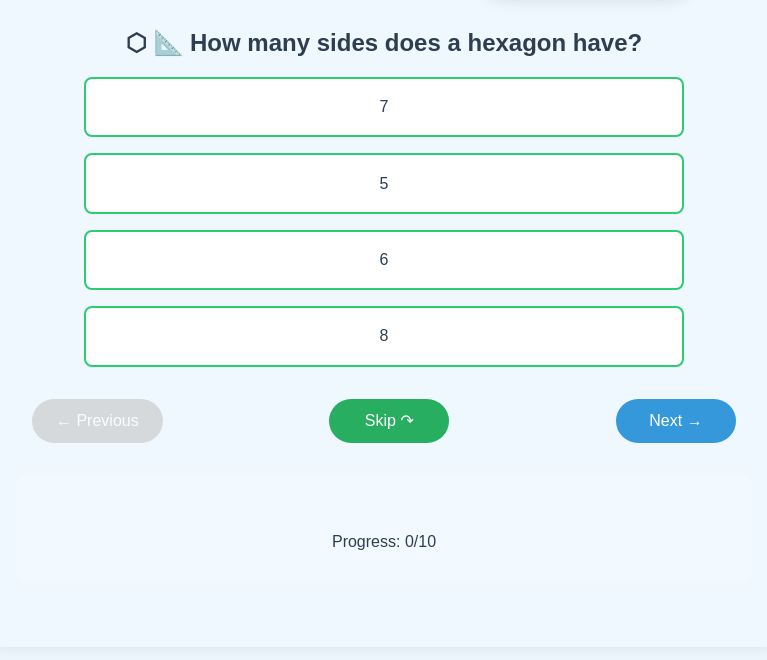
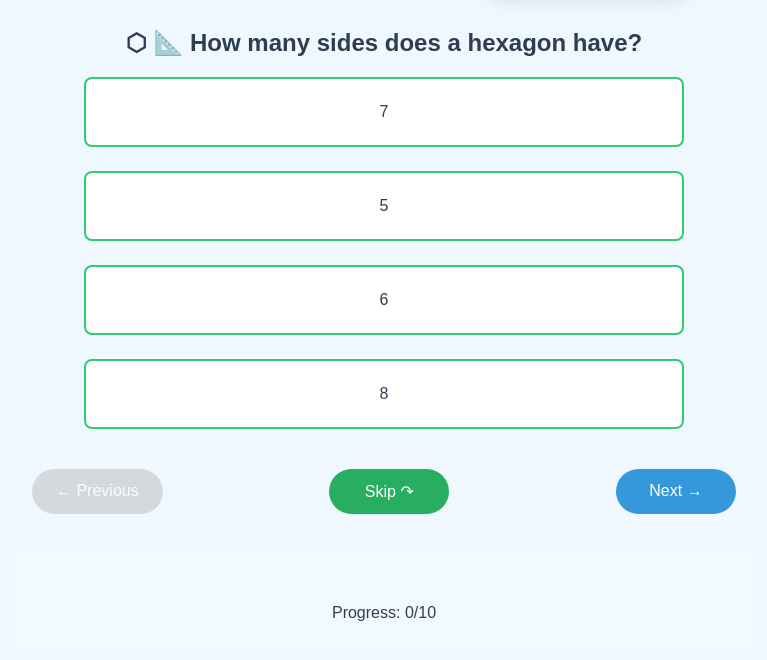
Before and after one commit to Markcrest-dev/Biology-Quiz, a website: page math.html in a window 1280 px wide. Shown: the part 206-866 px from the top of the page, without its empty margins (256-1023 px from the left). Drawn offline with Linux system fonts and the light colour scheme.

Commit message:
touch functionality for mobile

```diff
--- a/styles.css
+++ b/styles.css
@@ -127,8 +127,9 @@ body {
 }
 
 .option-btn {
-  min-height: 44px;
-  padding: clamp(0.8rem, 2vw, 1.2rem);
+  min-height: 48px;
+  /* Increased touch target */
+  padding: clamp(1rem, 2vw, 1.5rem);
   font-size: clamp(0.9rem, 2vw, 1rem);
   border: 2px solid var(--primary-green);
   border-radius: 8px;
@@ -143,6 +144,12 @@ body {
   word-break: break-word;
   hyphens: auto;
   -webkit-tap-highlight-color: transparent;
+  touch-action: manipulation;
+  user-select: none;
+  -webkit-user-select: none;
+  -webkit-touch-callout: none;
+  position: relative;
+  z-index: 1;
 }
 
 .option-btn:hover {
@@ -150,14 +157,23 @@ body {
   color: white;
 }
 
-/* Active state for touch devices */
-.option-btn:active {
-  transform: scale(0.98);
-  background: var(--dark-green);
-  color: white;
+/* Touch device styles */
+@media (hover: none) {
+  .option-btn {
+    min-height: 54px;
+    /* Even larger touch target for touch devices */
+    margin-bottom: 8px;
+    /* Add space between options */
+  }
+
+  .option-btn:active {
+    transform: scale(0.98);
+    background: var(--dark-green);
+    color: white;
+  }
 }
 
-/* Ensure buttons are easily tappable on mobile */
+/* Mobile styles */
 @media (max-width: 768px) {
   .option-btn {
     width: 100%;
```
